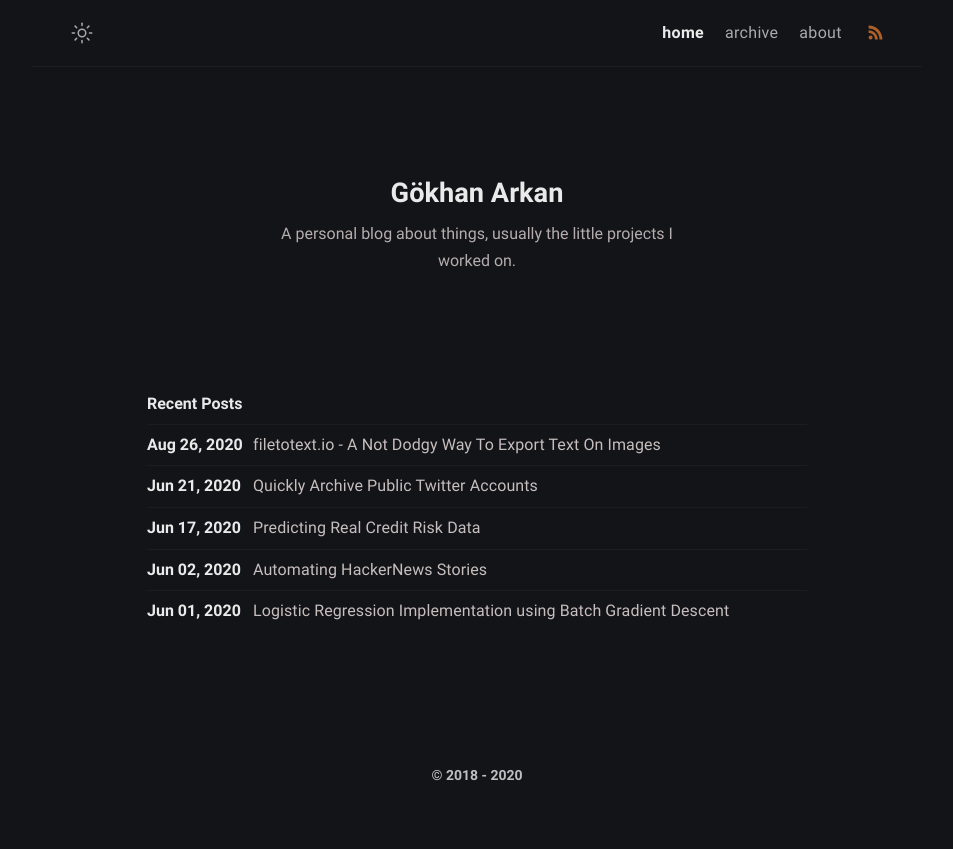
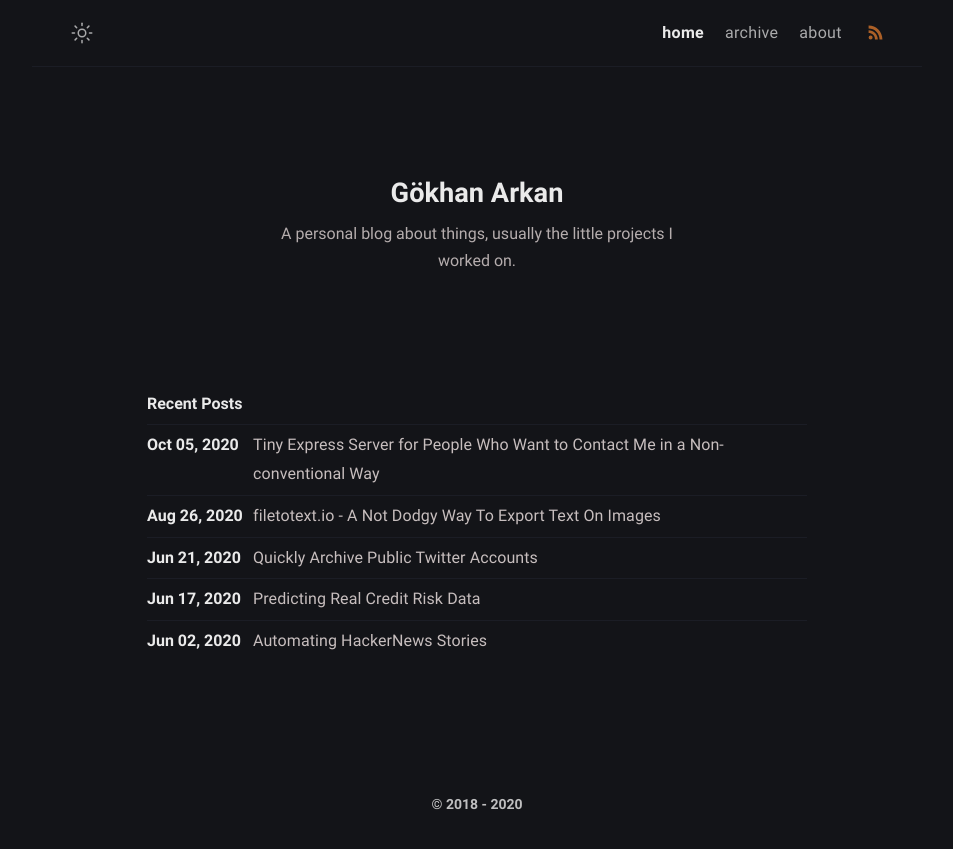
Before and after one commit to tiepdotme/arkan.me, a Jekyll site: the page built from index.md, in a window 1280 px wide. Shown: the top 849 px of the page, without its empty margins (163-1116 px from the left). Built offline with Jekyll 4.4.1, drawn with Linux system fonts in a browser that asks for light colours; part of the change alters nothing that is shown.

Commit message:
tiny contact api added

```diff
--- a/_includes/header.html
+++ b/_includes/header.html
@@ -132,18 +132,11 @@
   {% else %}
   <meta name="twitter:image" content="{{ site.image | absolute_url }}" />
   {% endif %} {% feed_meta %}
-  <link
-    rel="favicon"
-    sizes="32x32"
-    href="/favicon.ico"
-  />
-  <link
-    rel="icon"
-    type="image/png"
-    sizes="32x32"
-    href="/favicon.ico"
-  />
+  <link rel="favicon" sizes="32x32" href="/favicon.ico" />
+  <link rel="icon" type="image/png" sizes="32x32" href="/favicon.ico" />
+  {% comment %}
   <link rel="manifest" href="/assets/favicons/site.webmanifest" />
+  {% endcomment %}
   <link
     rel="mask-icon"
     href="/assets/favicons/safari-pinned-tab.svg"
--- /dev/null
+++ b/_posts/2020-10-05-tiny-contact-api.markdown
@@ -0,0 +1,50 @@
+---
+layout: post
+title: "Tiny Express Server for People Who Want to Contact Me in a Non-conventional Way"
+date: 2020-10-05 12:00:00 +0100
+categories: projects
+tags: javascript node
+---
+
+[Live Project Link](https://post.arkan.me/) |
+[GitHub Repo](https://github.com/gokhj/post.arkan.me/)
+
+There is this company called Plaid I have recently heard because it was all over the news as [Visa acquired it for \$5.3 billion](https://techcrunch.com/2020/01/13/visa-is-acquiring-plaid-for-5-3-billion-2x-its-final-private-valuation/). I have an eccentric habit that I tend to click on the careers page on every company website I visit. In fact, I browse the software engineering roles and compare the requirements with me to catch up with what they want from a candidate these days. It is indeed an excellent way to catch up with the industry, new technologies and such.
+
+So, I visited Plaid’s careers page and found something unusual here; besides, I immediately loved it. I adore these kinds of gimmicks, and I am an easily impressed person myself. After all, this was a company focused on APIs; they offer candidates to apply by API as well. With their own words: “At Plaid, our API is core to everything we do. In the spirit of our culture, we love receiving job applications as calls to our API.”
+
+![Apply by API](/assets/postarkanme/plaid.png)
+
+This gave me an idea to build a little API as a toy project; so I can express that I love building APIs just like Plaid did. I was planning to display it on my [personal page](https://gokhanarkan.com); therefore, I would open up a possibility for Visa to acquire me for \$5.3 billion too. Likewise, it would be such enjoyment for fellow developers to contact me, or maybe I am entirely wrong.
+
+- [ ] **Beginning of a cheap joke, I advise not to read**
+
+> Since I want to EXPRESS my enthusiasm on building APIs, I established to assemble this server with EXPRESS.js.
+>
+> - Me
+
+- [x] **End of the cheap joke**
+
+The whole application, which its only function is sending an email to my personal inbox, took me 1 hour to develop. I spent the majority of my time on the security aspect of the server, which checks for rate limits, cross-site scripting, HTTP parameter pollution or cors etc. I executed this project on 18th of August; tested, completed and left it in my commit history.
+
+![Commit History](/assets/postarkanme/commit_history.png)
+
+Today, I woke up really early. By early, I mean a lot, like 4 am early. It was freezing. I brewed some coffee and got back to the bed quickly. I turned on my laptop, considering I can use the heat of my computer when I am under it. So I decided to finish/deploy one of the small projects that I didn’t fully finish in the past. Hence I chose this particular one as it felt like an effortless task.
+
+I prepared the README.md file and decorated it with some scripts along with a route to display this information on the main page. The primary reason I added these example scripts so people see that I can code stuff.
+
+# Boring stuff
+
+&rarr; Check the code examples [here](https://post.arkan.me/).
+
+&rarr; Oh, I also created a little demo form because the project was looking dull; it’s [here](https://post.arkan.me/example). It is hard to believe that I made this page within a single HTML file in 10 minutes, thanks to Vue and TailwindCSS!
+
+![Form](/assets/postarkanme/form.png)
+
+# Real Life Use
+
+I deployed this project to Heroku, though I was lazy and I had some credits about to expire. Later on, I am planning to deploy this to a t2.micro instance along with some other little projects within pm2 clusters.
+
+In the end, it'd be good to have an endpoint for this purpose so that I can connect other static page forms in one place. All in all, it was rather a productive project.
+
+Take care, and have a lovely day/afternoon/evening!
```
Also changed, not shown: assets/postarkanme/commit_history.png (added), assets/postarkanme/form.png (added), assets/postarkanme/plaid.png (added). Lines whose indentation alone changed are shown as unchanged.
